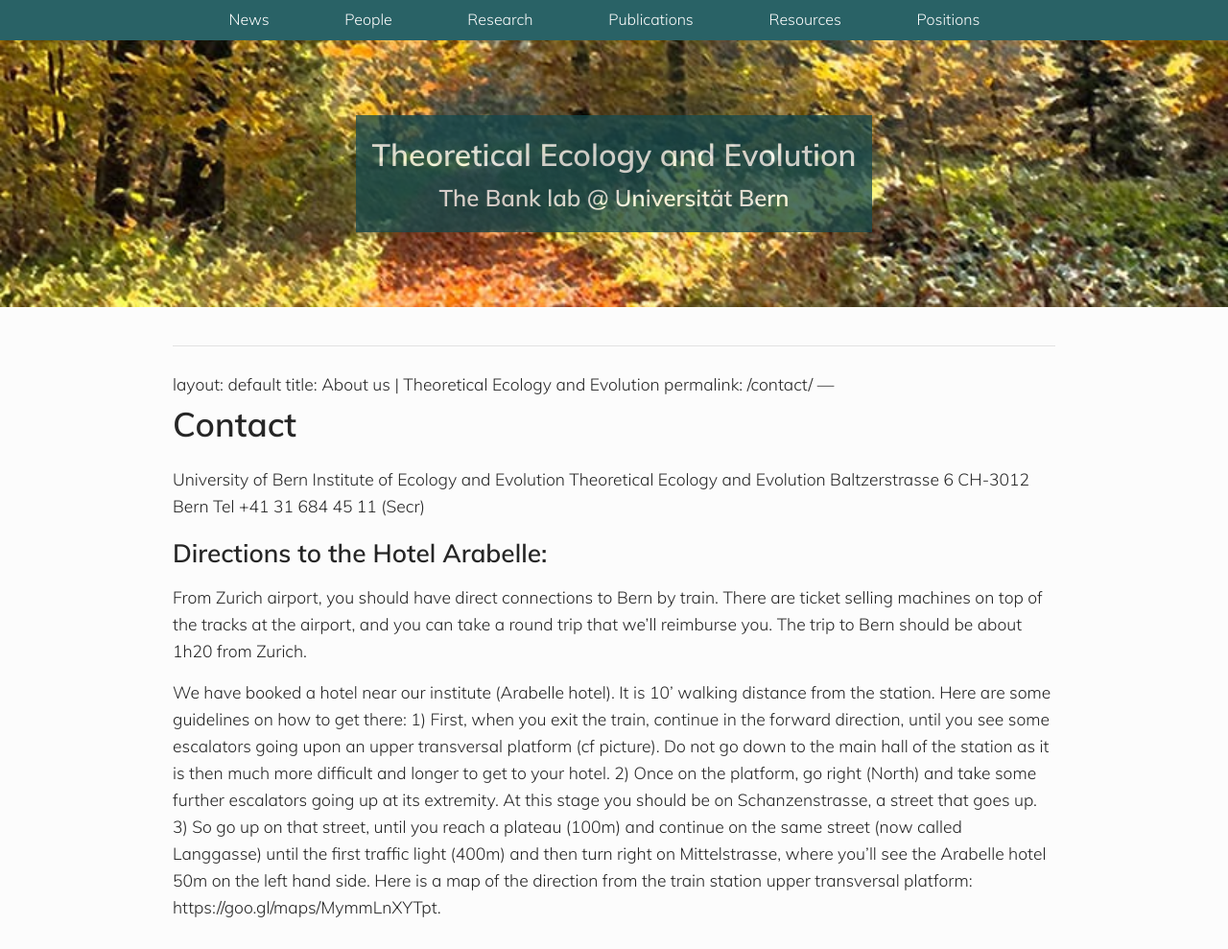
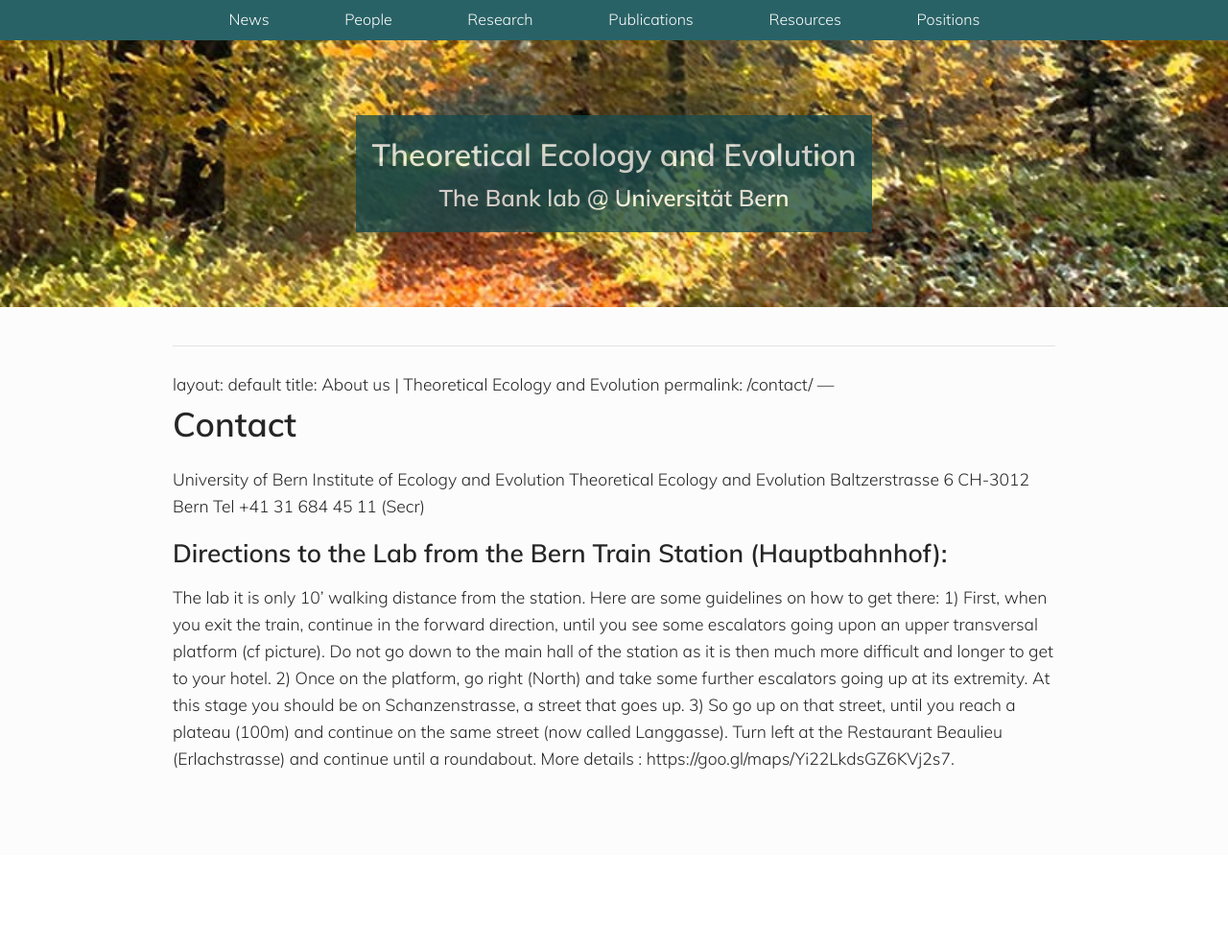
Before and after one commit to banklab/banklab.github.io, a Jekyll site: the page built from contact.md, in a window 1280 px wide. Shown: the whole page at 96% size. Built offline with Jekyll 4.4.1, drawn with Linux system fonts in a browser that asks for light colours; some web fonts are replaced; our own code applies the rules of GitHub Pages for plain Markdown files; after the commit the page ends 900 px from its top, so only the background shows below that.

Commit message:
Update contact.md

```diff
--- a/contact.md
+++ b/contact.md
@@ -14,12 +14,9 @@ Baltzerstrasse 6
 CH-3012 Bern
 Tel +41 31 684 45 11 (Secr)
 
-## Directions to the Hotel Arabelle:
+## Directions to the Lab from the Bern Train Station (Hauptbahnhof):
 
-From Zurich airport, you should have direct connections to Bern by train. There are ticket selling machines on top of the tracks at the airport, and you can take a round trip that we'll reimburse you. The trip to Bern should be about 1h20 from Zurich.
-
-We have booked a hotel near our institute (Arabelle hotel). It is 10' walking distance from the station. Here are some guidelines on how to get there:
+The lab it is only 10' walking distance from the station. Here are some guidelines on how to get there:
 1) First, when you exit the train, continue in the forward direction, until you see some escalators going upon an upper transversal platform (cf picture). Do not go down to the main hall of the station as it is then much more difficult and longer to get to your hotel.
 2) Once on the platform, go right (North) and take some further escalators going up at its extremity. At this stage you should be on Schanzenstrasse, a street that goes up.
-3) So go up on that street, until you reach a plateau (100m) and continue on the same street (now called Langgasse) until the first traffic light (400m) and then turn right on Mittelstrasse, where you'll see the Arabelle hotel 50m on the left hand side.
-Here is a map of the direction from the train station upper transversal platform: https://goo.gl/maps/MymmLnXYTpt.
+3) So go up on that street, until you reach a plateau (100m) and continue on the same street (now called Langgasse). Turn left at the Restaurant Beaulieu (Erlachstrasse) and continue until a roundabout. More details : https://goo.gl/maps/Yi22LkdsGZ6KVj2s7.
```
